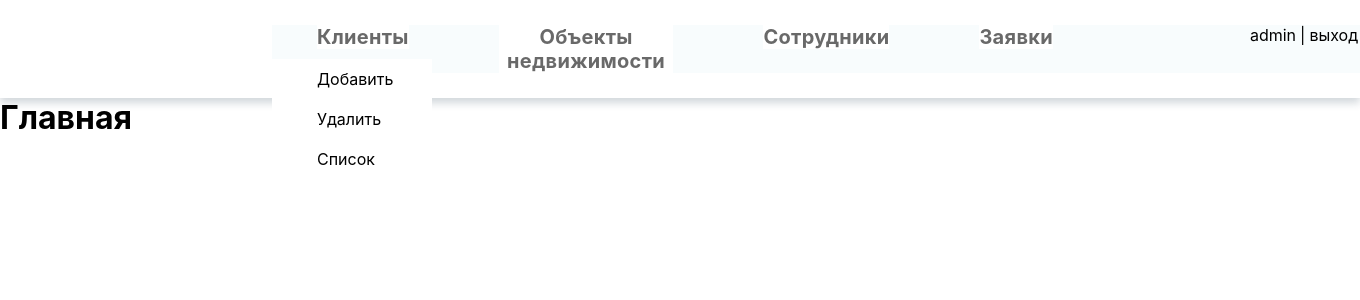
After one commit to Baral-Chief-of-Compliance/Real_Estate_Agency_Flask_MySQL_2.0, a Flask app: page / in a window 1360 px wide, after a click on "Клиенты". The commit adds this page. Shown: the top 300 px of the page. Run offline with Flask 2, Linux system fonts and the light colour scheme; some libraries are stand-ins or nearby versions.

Commit message:
add header

```diff
--- a/main.py
+++ b/main.py
@@ -1,5 +1,6 @@
 from flask import Flask, request, render_template
 from flask_mysqldb import MySQL
+
 
 
 app = Flask(__name__)
@@ -13,6 +14,13 @@ app.config['MYSQL_DB'] = 'real_estate_agency_3'
 mysql = MySQL(app)
 
 
+@app.route('/', methods=['GET'])
+def home():
+
+    if request.method == 'GET':
+        return render_template('home.html', title='Главная')
+
+
 @app.route('/add_client', methods=['GET', 'POST'])
 def add_client():
 
@@ -20,5 +28,20 @@ def add_client():
         return render_template('add_client.html', title='Добавить клиента')
 
 
+@app.route('/remove_client', methods=['GET', 'POST'])
+def remove_client():
+
+    if request.method == 'GET':
+        return render_template('remove_client.html', title='Удалить клиента')
+
+
+@app.route('/all_clients', methods=['GET', 'POST'])
+def all_clients():
+    if request.method == 'GET':
+        return render_template('all_client.html', title='Список клиентов')
+
+
+
+
 if __name__ == '__main__':
     app.run(debug=True)
--- a/static/css/base.css
+++ b/static/css/base.css
@@ -3,3 +3,77 @@
     padding: 0%;
     font-family: 'Inter', sans-serif;
 }
+
+.navigation{
+    padding-left: 20%;
+    margin-right: 0%;
+    padding-top: 25px;
+    padding-bottom: 25px;
+    box-shadow: 0px 5px 8px 0px rgba(34, 60, 80, 0.2);
+
+}
+
+.navigation-variant {
+    display: flex;
+    flex-direction: row;
+    background-color: #f8fcfd;
+}
+
+.nav-selection{
+    margin-left: 45px;
+    margin-right: 45px;
+    color: #696969;
+    font-size: 20px;
+    font-weight: bold;
+    letter-spacing: 0.3px;
+    border: none;
+    background-color: white;
+}
+
+.nav-selection:hover{
+    cursor: pointer;
+    color: #00bfff;
+}
+
+.nav-operator-info{
+    margin-left: 150px;
+    display: flex;
+    flex-direction: row;
+}
+
+.nav-operator-info div{
+    margin-left: 2px;
+    margin-right: 2px;
+}
+
+.dropdown-content{
+    position: absolute;
+    min-width: 160px;
+    z-index: 1;
+    margin-top: 10px;
+    display: none;
+    background-color: white;
+}
+
+.dropdown-content a {
+    color: black;
+    margin-left: 45px;
+    padding: 10px  0px 10px 0px;
+    text-decoration: none;
+    display: block;
+}
+
+.dropdown-content a:hover{
+    cursor: pointer;
+    color: #00bfff;
+}
+
+#reoDropdown{
+    width: 320px;
+}
+
+#employeeDropdown{
+    width: 190px;
+}
+
+.show {display:block;}
--- /dev/null
+++ b/static/js/dropdown.js
@@ -0,0 +1,20 @@
+/* When the user clicks on the button,
+toggle between hiding and showing the dropdown content */
+function myFunction(name) {
+    document.getElementById(name).classList.toggle("show");
+}
+
+// Close the dropdown menu if the user clicks outside of it
+window.onclick = function(event) {
+  if (!event.target.matches('.nav-selection')) {
+
+    var dropdowns = document.getElementsByClassName("dropdown-content");
+    var i;
+    for (i = 0; i < dropdowns.length; i++) {
+      var openDropdown = dropdowns[i];
+      if (openDropdown.classList.contains('show')) {
+        openDropdown.classList.remove('show');
+      }
+    }
+  }
+}
--- /dev/null
+++ b/templates/all_client.html
@@ -0,0 +1,5 @@
+{% extends "base.html" %}
+
+{% block content %}
+    <h1>Список клиентов</h1>
+{% endblock %}
--- a/templates/base.html
+++ b/templates/base.html
@@ -11,7 +11,59 @@
 </head>
 <body>
     <div class="navigation">
-        <a href="{{ url_for('add_client') }}">Добавить клиента</a>
+        <div class="navigation-variant">
+
+            <div class="dropdown">
+                <button onclick="myFunction('clientDropdown')" class="nav-selection">Клиенты</button>
+                <div id="clientDropdown" class="dropdown-content">
+                    <a href="{{ url_for('add_client') }}">Добавить</a>
+                    <a href="{{ url_for('remove_client') }}">Удалить</a>
+                    <a href="{{ url_for('all_clients') }}">Список</a>
+                </div>
+            </div>
+
+            <div class="dropdown">
+                <button onclick="myFunction('reoDropdown')" class="nav-selection">Объекты недвижимости</button>
+                <div id="reoDropdown" class="dropdown-content">
+                    <a href="#">Добавить</a>
+                    <a href="#">Удалить</a>
+                    <a href="#">Список</a>
+                </div>
+            </div>
+
+            <div class="dropdown">
+                <button onclick="myFunction('employeeDropdown')" class="nav-selection">Сотрудники</button>
+                <div id="employeeDropdown" class="dropdown-content">
+                    <a href="#">Добавить</a>
+                    <a href="#">Удалить</a>
+                    <a href="#">Список</a>
+                </div>
+            </div>
+
+            <div class="dropdown">
+                <button onclick="myFunction('applicationsDropdown')" class="nav-selection">Заявки</button>
+                <div id="applicationsDropdown" class="dropdown-content">
+                    <a href="#">Добавить</a>
+                    <a href="#">Удалить</a>
+                    <a href="#">Список</a>
+                </div>
+            </div>
+
+            <div class="nav-operator-info">
+                <div class="nav-operator-name">
+                    admin
+                </div>
+                <div class="nav-operator-del">
+                    |
+                </div>
+                <div class="nav-operator-exit">
+                    выход
+                </div>
+            </div>
+
+        </div>
+
+<!--        <a href="{{ url_for('add_client') }}">Клиенты</a>-->
     </div>
 
     <div class="main">
@@ -20,5 +72,6 @@
             {% endblock %}
         </div>
     </div>
+    <script type="text/javascript" src="{{ url_for('static', filename='js/dropdown.js')}}"></script>
 </body>
 </html>
--- /dev/null
+++ b/templates/home.html
@@ -0,0 +1,5 @@
+{% extends "base.html" %}
+
+{% block content %}
+    <h1>Главная</h1>
+{% endblock %}
--- /dev/null
+++ b/templates/remove_client.html
@@ -0,0 +1,5 @@
+{% extends "base.html" %}
+
+{% block content %}
+    <h1>Удалить клиента</h1>
+{% endblock %}
```
